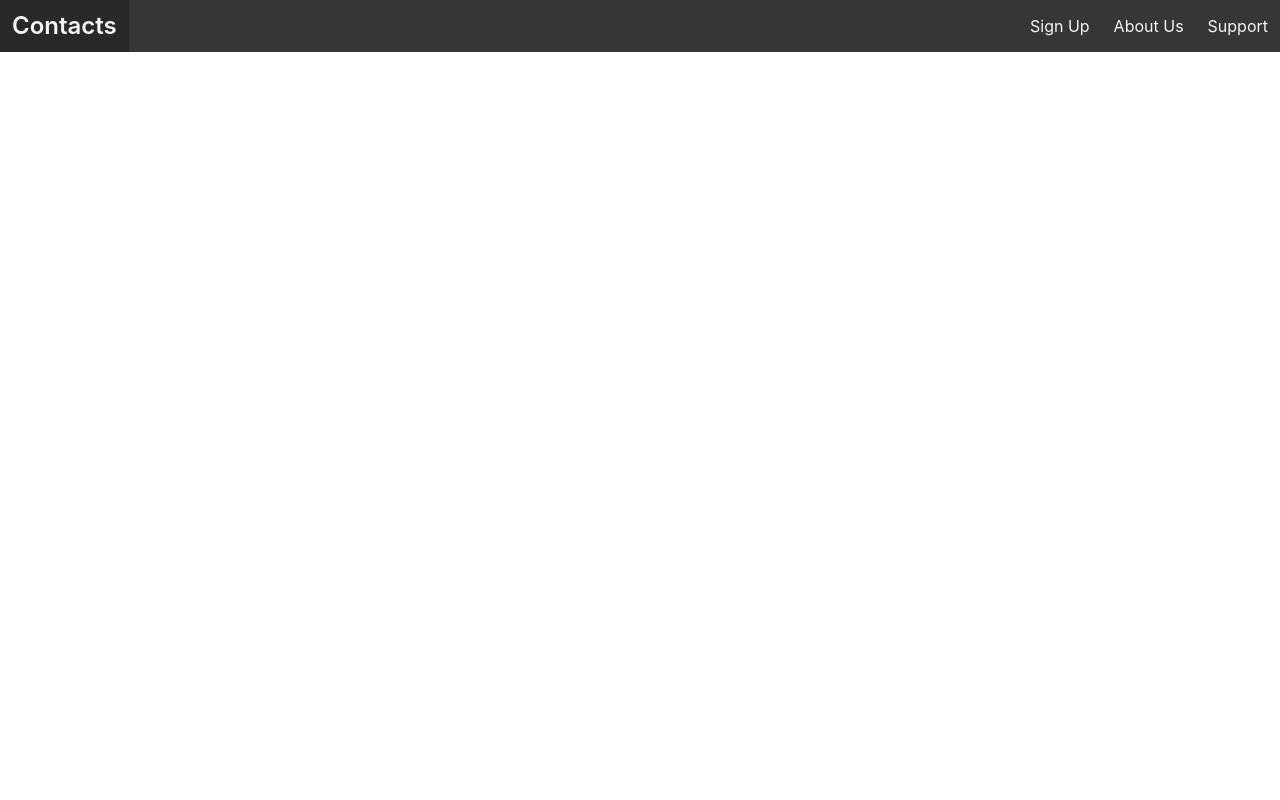
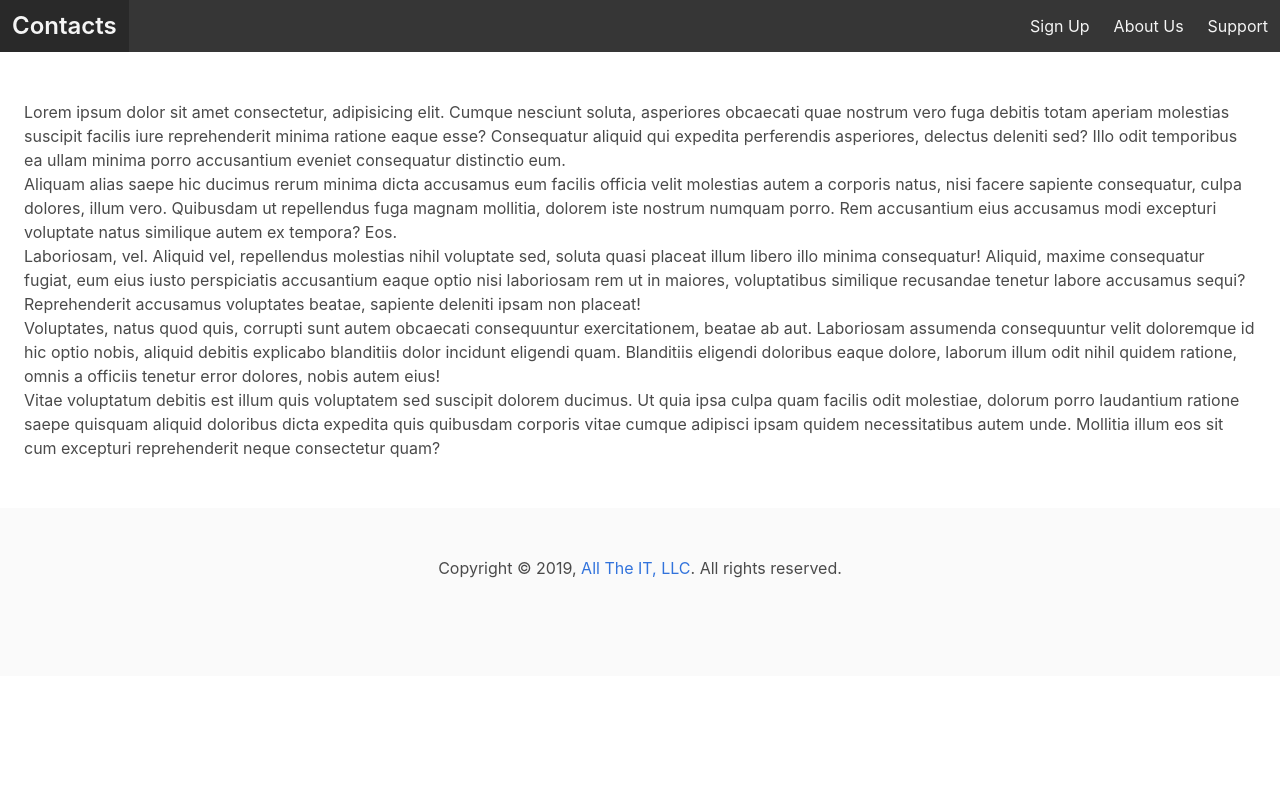
Before and after one commit to crhamiltonj/contacts, a Flask app: page / in a window 1280 px wide. Run offline with Flask 2, Linux system fonts and the light colour scheme; some libraries are stand-ins or nearby versions.

Commit message:
correcting issues with static templates

```diff
--- a/web/app/landing/routes.py
+++ b/web/app/landing/routes.py
@@ -1,6 +1,6 @@
 from flask import Blueprint, render_template
 
-landing_bp = Blueprint('landing_bp', __name__, template_folder='templates', static_folder='static')
+landing_bp = Blueprint('landing_bp', __name__, template_folder='templates', static_folder='static', static_url_path='/landing')
 
 @landing_bp.route("/")
 def index():
--- /dev/null
+++ b/web/app/landing/static/css/style.css
@@ -0,0 +1,9 @@
+body {
+  display: flex;
+  min-height: 100vh;
+  flex-direction: column;
+}
+
+.content {
+  flex: 1 0 auto;
+}
--- a/web/app/landing/templates/index.html
+++ b/web/app/landing/templates/index.html
@@ -1,4 +1,9 @@
 {% extends 'base.html' %}
 
 {% block content %}
+<p>Lorem ipsum dolor sit amet consectetur, adipisicing elit. Cumque nesciunt soluta, asperiores obcaecati quae nostrum vero fuga debitis totam aperiam molestias suscipit facilis iure reprehenderit minima ratione eaque esse? Consequatur aliquid qui expedita perferendis asperiores, delectus deleniti sed? Illo odit temporibus ea ullam minima porro accusantium eveniet consequatur distinctio eum.</p>
+<p>Aliquam alias saepe hic ducimus rerum minima dicta accusamus eum facilis officia velit molestias autem a corporis natus, nisi facere sapiente consequatur, culpa dolores, illum vero. Quibusdam ut repellendus fuga magnam mollitia, dolorem iste nostrum numquam porro. Rem accusantium eius accusamus modi excepturi voluptate natus similique autem ex tempora? Eos.</p>
+<p>Laboriosam, vel. Aliquid vel, repellendus molestias nihil voluptate sed, soluta quasi placeat illum libero illo minima consequatur! Aliquid, maxime consequatur fugiat, eum eius iusto perspiciatis accusantium eaque optio nisi laboriosam rem ut in maiores, voluptatibus similique recusandae tenetur labore accusamus sequi? Reprehenderit accusamus voluptates beatae, sapiente deleniti ipsam non placeat!</p>
+<p>Voluptates, natus quod quis, corrupti sunt autem obcaecati consequuntur exercitationem, beatae ab aut. Laboriosam assumenda consequuntur velit doloremque id hic optio nobis, aliquid debitis explicabo blanditiis dolor incidunt eligendi quam. Blanditiis eligendi doloribus eaque dolore, laborum illum odit nihil quidem ratione, omnis a officiis tenetur error dolores, nobis autem eius!</p>
+<p>Vitae voluptatum debitis est illum quis voluptatem sed suscipit dolorem ducimus. Ut quia ipsa culpa quam facilis odit molestiae, dolorum porro laudantium ratione saepe quisquam aliquid doloribus dicta expedita quis quibusdam corporis vitae cumque adipisci ipsam quidem necessitatibus autem unde. Mollitia illum eos sit cum excepturi reprehenderit neque consectetur quam?</p>
 {% endblock %}
--- a/web/app/landing/templates/base.html
+++ b/web/app/templates/base.html
@@ -7,7 +7,9 @@
   <meta http-equiv="X-UA-Compatible" content="ie=edge">
   <!-- Bulma CSS -->
   <link rel="stylesheet" href="https://cdnjs.cloudflare.com/ajax/libs/bulma/0.7.5/css/bulma.min.css">
+  <link rel="stylesheet" href="{{ url_for('landing_bp.static', filename='css/style.css') }}">
   <script defer src="https://use.fontawesome.com/releases/v5.3.1/js/all.js"></script>
+
   <title>Contacts</title>
 </head>
 
@@ -32,6 +34,11 @@
     {% block content %}
     {% endblock %}
   </section>
+  <footer class="footer is-dark">
+    <div class="content has-text-centered">
+      <p>Copyright &copy; 2019, <a href="http://alltheit.com">All The IT, LLC</a>. All rights reserved.</p>
+    </div>
+  </footer>
 
 
 </body>
```
